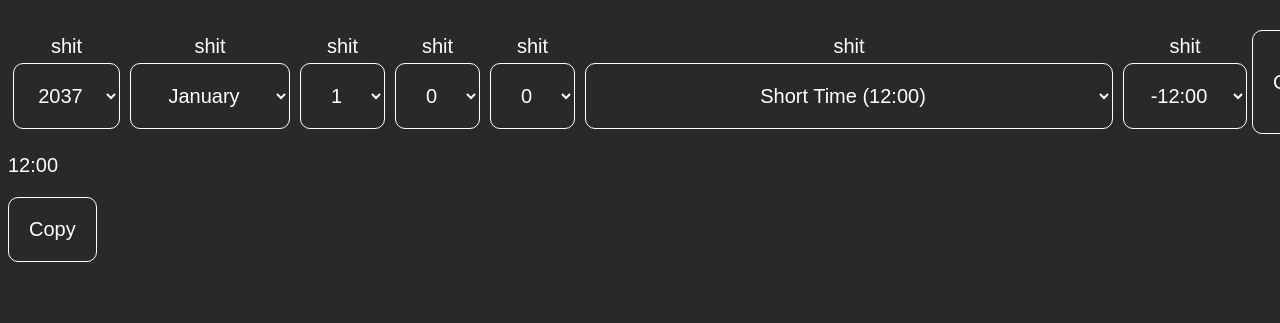
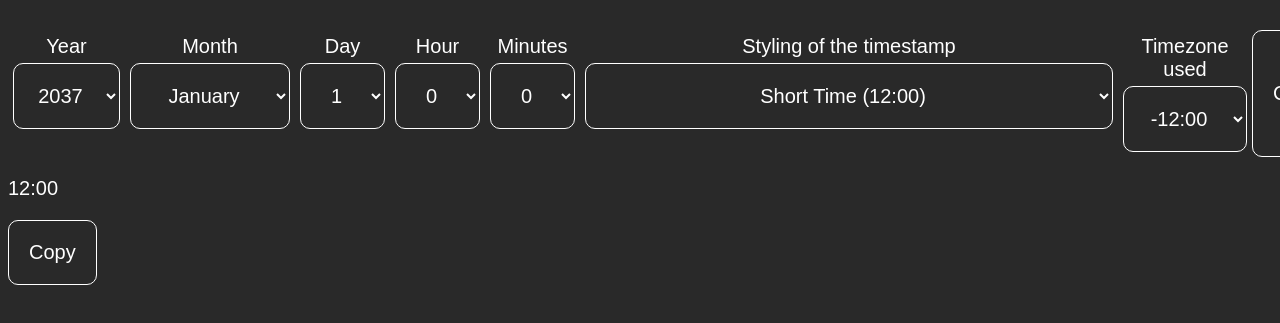
Before and after one commit to likeusb/24hr-unix-timestamp, a plain HTML site: page index.html in a window 1280 px wide. Shown: the part 95-418 px from the top of the page. Drawn offline with Linux system fonts and the light colour scheme; a web font is replaced by a local one.

Commit message:
Updated comments and added new timezones

```diff
--- a/index.html
+++ b/index.html
@@ -10,8 +10,8 @@
     <h1>The 24hr Compatible Unix Timestamp Converter</h1>
     <form id="dateForm">
         <div class="select-group">
-            <label for="year">shit</label>
-            <select id="year" name="year" data-section="Shit">
+            <label for="year">Year</label>
+            <select id="year" name="year">
                 <script>
                     var currentYear = new Date().getFullYear();
                     for (var i = 2037; i >= 1970; i--) {
@@ -21,7 +21,7 @@
             </select>
         </div>
         <div class="select-group">
-            <label for="month">shit</label>
+            <label for="month">Month</label>
             <select id="month" name="month">
                 <script>
                     var months = ["January", "February", "March", "April", "May", "June", "July", "August", "September", "October", "November", "December"];
@@ -32,7 +32,7 @@
             </select>
         </div>
         <div class="select-group">
-            <label for="day">shit</label>
+            <label for="day">Day</label>
             <select id="day" name="day">
                 <script>
                     for (var i = 1; i <= 31; i++) {
@@ -42,7 +42,7 @@
             </select>
         </div>
         <div class="select-group">
-            <label for="hours">shit</label>
+            <label for="hours">Hour</label>
             <select id="hours" name="hours">
                 <script>
                     for (var i = 0; i < 24; i++) {
@@ -52,7 +52,7 @@
             </select>
         </div>
         <div class="select-group">
-            <label for="minutes">shit</label>
+            <label for="minutes">Minutes</label>
             <select id="minutes" name="minutes">
                 <script>
                     for (var i = 0; i < 60; i++) {
@@ -62,7 +62,7 @@
             </select>
         </div>
         <div class="select-group">
-            <label for="style">shit</label>
+            <label for="style">Styling of the timestamp</label>
             <select id="style" name="style">
                 <option value="t">Short Time (16:20)</option>
                 <option value="T">Long Time (16:20:30)</option>
@@ -74,10 +74,10 @@
             </select>
         </div>
         <div class="select-group">
-            <label for="timezone">shit</label>
+            <label for="timezone">Timezone used</label>
             <select id="timezone" name="timezone">
                 <script>
-                    var timezones = ["-12:00", "-11:00", "-10:00", "-09:00", "-08:00", "-07:00", "-06:00", "-05:00", "-04:00", "-03:00", "-02:00", "-01:00", "00:00", "+01:00", "+02:00", "+03:00", "+04:00", "+05:00", "+06:00", "+07:00", "+08:00", "+09:00", "+10:00", "+11:00", "+12:00"];
+                    var timezones = ["-12:00", "-11:00", "-10:00", "-09:30", "-09:00", "-08:00", "-07:00", "-06:00", "-05:00", "-04:00", "-03:30", "-03:00", "-02:00", "-01:00", "00:00", "+01:00", "+02:00", "+03:00", "+03:30", "+04:00", "+04:30", "+05:00", "+05:30", "+05:45", "+06:00", "+06:30", "+07:00", "+08:00", "+08:45", "+09:00", "+09:30", "+10:00", "+10:30", "+11:00", "+12:00", "+12:45", "+13:00", "+14:00"];
                     var localTimezoneOffset = -new Date().getTimezoneOffset() / 60;
                     var localTimezone = (localTimezoneOffset >= 0 ? '+' : '-') + Math.abs(localTimezoneOffset).toString().padStart(2, '0') + ':00';
                     for (var i = 0; i < timezones.length; i++) {
--- a/script.js
+++ b/script.js
@@ -1,3 +1,5 @@
+// I have no idea what any of this code does, I don't do javascript, I got Github Copilot to build all of it
+
 function updateExamples() {
     var year = parseInt(document.getElementById('year').value);
     var month = parseInt(document.getElementById('month').value);
@@ -17,7 +19,6 @@ function updateExamples() {
     styleDropdown.options[5].text = `Long Date/Time (${date.toLocaleString('en-GB', { weekday: 'long', year: 'numeric', month: 'long', day: 'numeric', hour: '2-digit', minute: '2-digit', hour12: false })})`;
     styleDropdown.options[6].text = `Relative Time (${relativeTime(date)})`;
 
-    // Display Unix timestamp in selected format
     var unixTimestamp = Math.floor(date.getTime() / 1000);
     var unixDate = new Date(unixTimestamp * 1000);
     var formattedUnixTimestamp;
@@ -99,8 +100,6 @@ document.getElementById('hours').addEventListener('change', updateExamples);
 document.getElementById('minutes').addEventListener('change', updateExamples);
 document.getElementById('timezone').addEventListener('change', updateExamples);
 
-// Rest of the JavaScript code
-
 function updateDayDropdown() {
     var year = parseInt(document.getElementById('year').value);
     var month = parseInt(document.getElementById('month').value);
@@ -142,11 +141,10 @@ document.getElementById('dateForm').addEventListener('submit', function(event) {
     document.getElementById('result').textContent = discordTimestamp;
 });
 
-// JavaScript
 document.getElementById('copyButton').addEventListener('click', function() {
     var resultText = document.getElementById('result').textContent;
     var copyButton = document.getElementById('copyButton');
-    var hint = document.getElementById('hint'); // Make sure you have an element with id 'hint' in your HTML
+    var hint = document.getElementById('hint');
 
     if (resultText) {
         navigator.clipboard.writeText(resultText).then(function() {
@@ -154,16 +152,16 @@ document.getElementById('copyButton').addEventListener('click', function() {
             copyButton.style.backgroundColor = "var(--bg-success)";
             hint.textContent = "Copying to clipboard was successful!";
             setTimeout(function() {
-                copyButton.classList.add('transition'); // Add transition class
-                copyButton.style.backgroundColor = "var(--bg-primary)"; // Change back to default color after 1 second
+                copyButton.classList.add('transition');
+                copyButton.style.backgroundColor = "var(--bg-primary)";
             }, 1000);
         }, function(err) {
             console.error('Could not copy text: ', err);
             copyButton.style.backgroundColor = "var(--bg-failure)";
             hint.textContent = "Failed to copy. Check console for details.";
             setTimeout(function() {
-                copyButton.classList.add('transition'); // Add transition class
-                copyButton.style.backgroundColor = "var(--bg-primary)"; // Change back to default color after 1 second
+                copyButton.classList.add('transition');
+                copyButton.style.backgroundColor = "var(--bg-primary)";
             }, 1000);
         });
     } else {
@@ -172,7 +170,6 @@ document.getElementById('copyButton').addEventListener('click', function() {
     }
 });
 
-// Listen for the transition end event to remove the transition class
 document.getElementById('copyButton').addEventListener('transitionend', function() {
     this.classList.remove('transition');
 });
--- a/style.css
+++ b/style.css
@@ -26,20 +26,18 @@
     font-size: 10px;
 }
 
+/* Title */
 h1 {
     color: var(--font-primary);
     font-size: 5rem;
     text-align: center;
 }
 
-html {
-    scroll-behavior: smooth;
-}
-
 body {
     background-color: var(--bg-primary);
 }
 
+/* Styling for all the selections, the button, and the input */
 select,
 button,
 input {
@@ -56,8 +54,6 @@ input {
     font-size: 2rem;
 }
 
-
-
 label,
 p {
     color: var(--font-primary);
@@ -73,15 +69,22 @@ form {
     justify-content: space-between;
 }
 
+/* Used as a container for the label and the selection itself */
 .select-group {
     margin: 5px;
 }
 
+/* Puts the label above the selection toggle */
 label {
     display: block;
     margin-bottom: 5px;
 }
 
+/* Used for applying the colour change to the button, colours used:
+    --bg-primary: rgb(41, 41, 41);
+    --bg-success: rgb(0, 163, 0);
+    --bg-failure: rgb(255, 0, 0);
+*/
 button.transition {
     transition: background-color 2s;
 }
```
